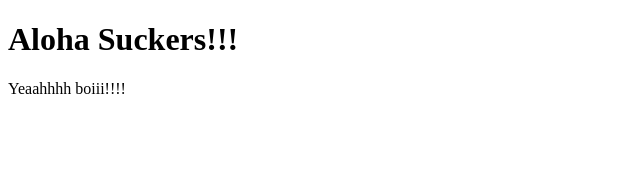
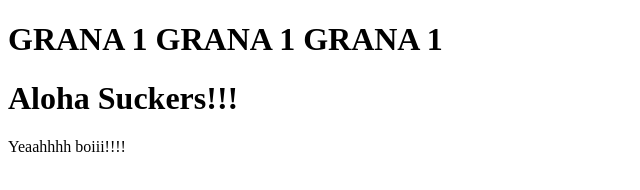
Before and after one commit to Toda7/NumeroUno, a plain HTML site: page index.html in a window 1280 px wide. Shown: the whole page, without its empty margins (0-640 px from the left). Drawn offline with Linux system fonts and the light colour scheme.

Commit message:
Update index.html
Prva promena ikad

```diff
--- a/index.html
+++ b/index.html
@@ -1,10 +1,11 @@
  <!DOCTYPE html>
 <html>
 <head>
-<title>Naslov strane</title>
+<title>Naslov strane GRANA 1</title>
 </head>
 <body>
 
+<h1>GRANA 1 GRANA 1 GRANA 1</h1>
 <h1>Aloha Suckers!!!</h1>
 <p>Yeaahhhh boiii!!!!</p>
 
```
